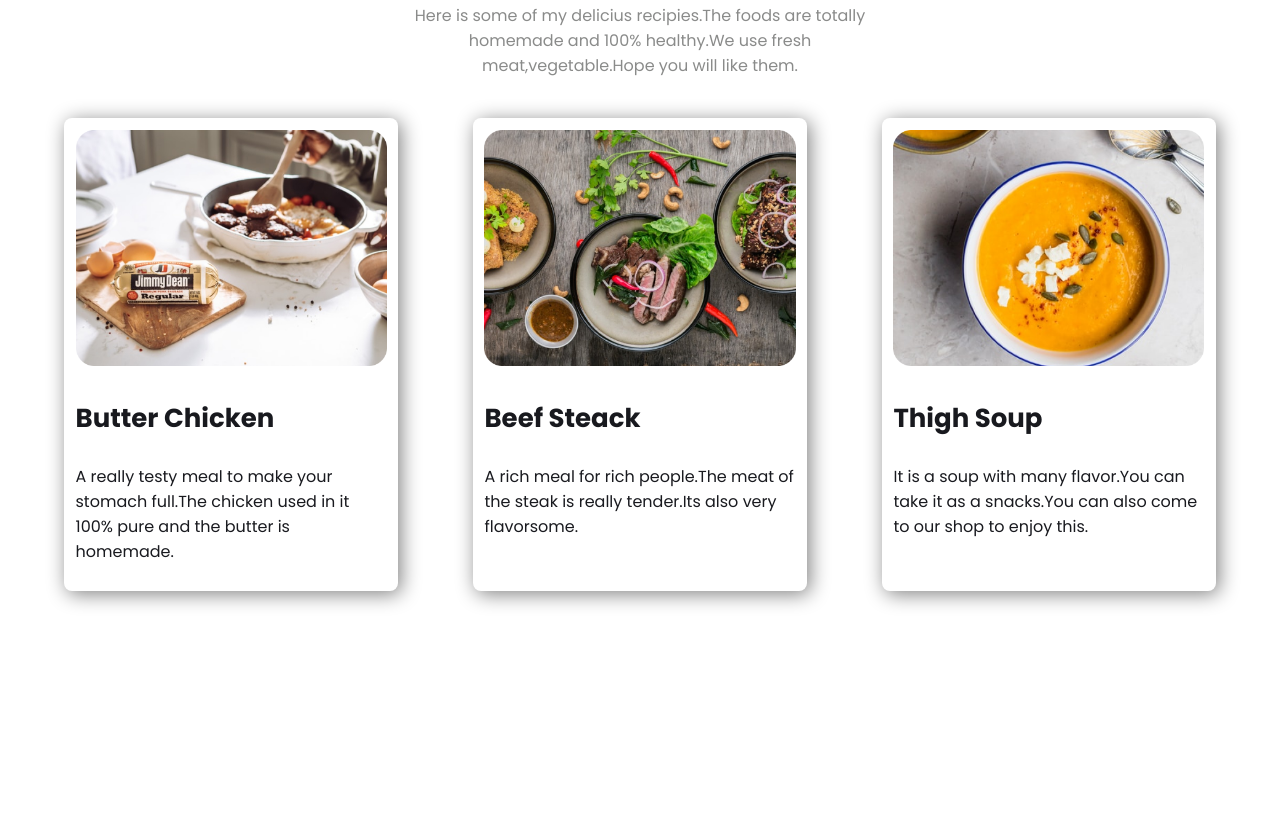
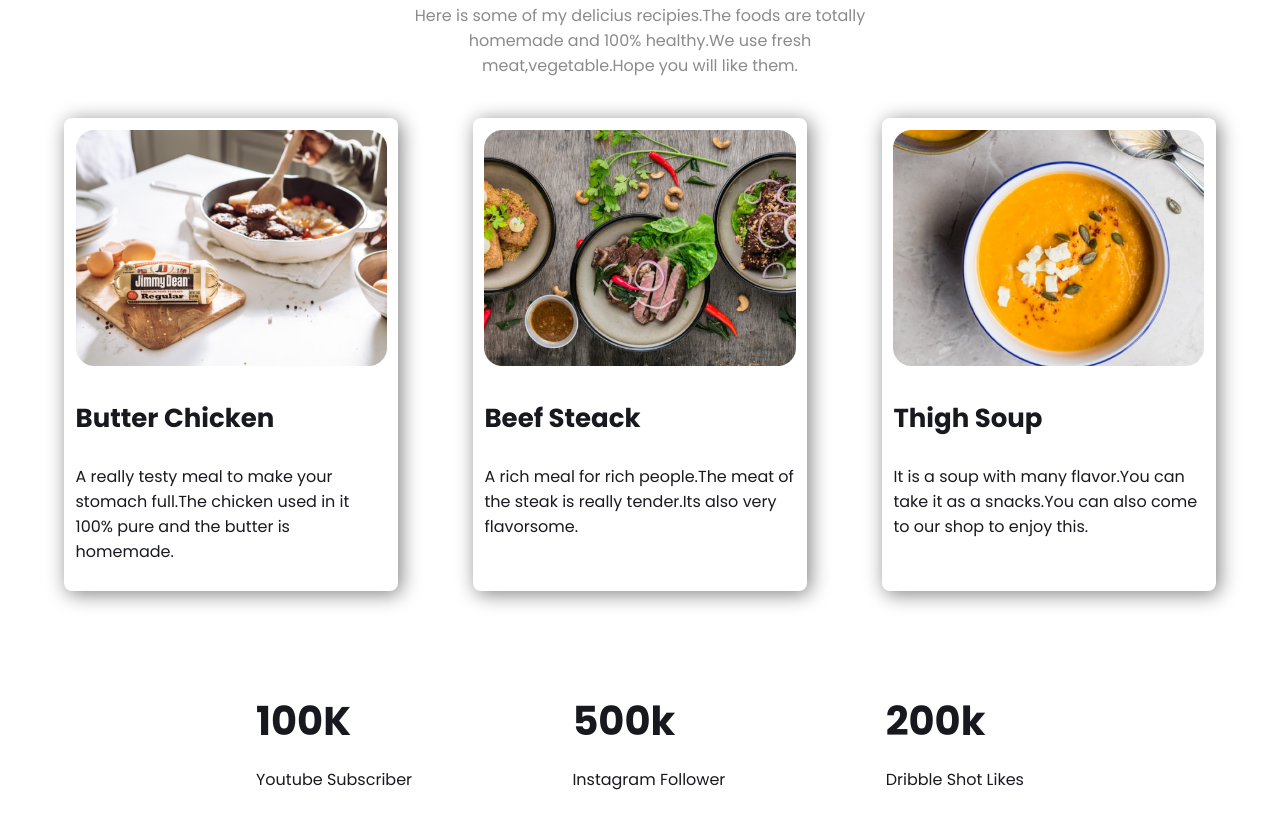
Before and after one commit to Jahin69/Assignment1-Food-Website, a plain HTML site: page index.html in a window 1280 px wide. Shown: the part 1384-2212 px from the top of the page. Before the commit the page ends 2075 px from the top, so only its background shows below. Drawn offline with Linux system fonts and the light colour scheme.

Commit message:
socialsection

```diff
--- a/index.html
+++ b/index.html
@@ -69,6 +69,21 @@
     </div>
 </section>
 
+<section id="social-info">
+    <div class="social-container">
+        <h2>100K</h2>
+        <p>Youtube Subscriber</p>
+    </div>
+    <div class="social-container">
+        <h2>500k</h2>
+        <p>Instagram Follower</p>
+    </div>
+    <div class="social-container">
+        <h2>200k</h2>
+        <p>Dribble Shot Likes</p>
+    </div>
+</section>
+
 <body>
 
 </body>
--- a/style.css
+++ b/style.css
@@ -114,3 +114,17 @@ section{
 .recipies p{
     color:#191A1F;
 }
+#social-info{
+    display: flex;
+    padding:0% 20%;
+    justify-content: space-between;
+}
+#social-info h2{
+    color: #18191E;
+    font-size: 40px;
+    margin:0;
+    padding: 0;
+}
+#social-info p{
+    color:#191920;
+}
```
